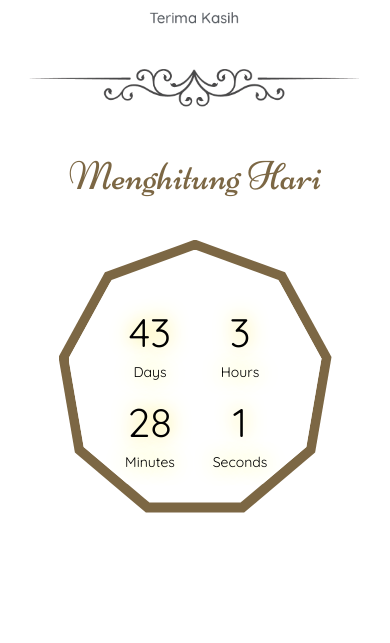
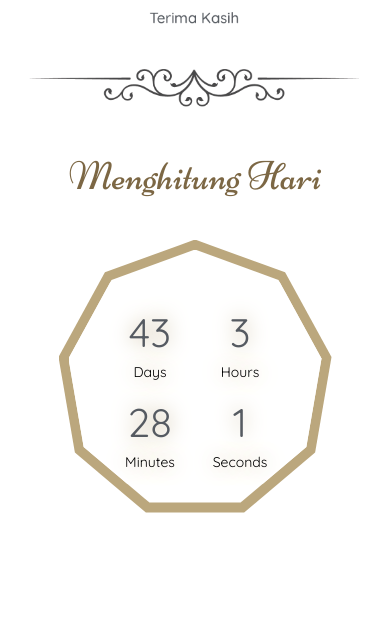
Before and after one commit to wadadrxs02/kadkawentest, a PHP site: page /home.html in a window 390 px wide. Shown: the part 2296-2939 px from the top of the page. Run offline with PHP 8.4, Linux system fonts and the light colour scheme; some libraries are stand-ins or nearby versions.

Commit message:
tukar kaler kit

```diff
--- a/home.css
+++ b/home.css
@@ -318,8 +318,8 @@
 #timer {
   font-size: 2.5em;
   font-weight: 100;
-  color: black;
-  text-shadow: 0 0 20px #f8e432;
+  color: #555a61;
+  text-shadow: 0 0 20px #bba77d;
 }
 
 #timer div {
@@ -338,7 +338,7 @@
     position: relative;
     width: 70vmin;
     height: 70vmin;
-    background: #7c6744;
+    background: #bba77d;
     -webkit-clip-path: polygon(
       50% 0%,
       83% 12%,
```
